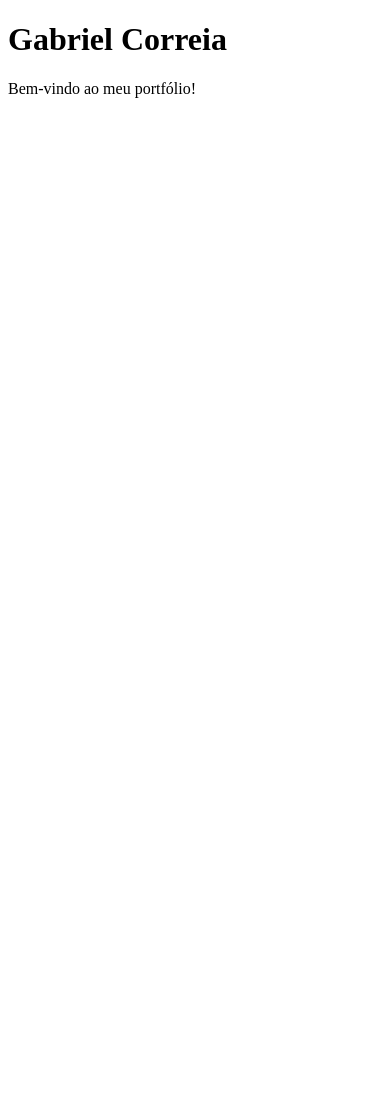
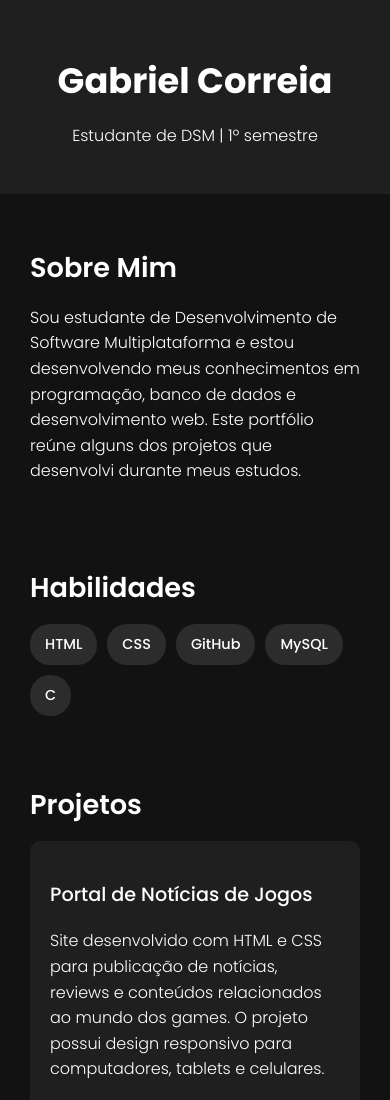
Before and after one commit to GabrielCMV7/portfolio, a plain HTML site: page index.html in a window 390 px wide. Shown: the top 1100 px of the page. Before the commit the page ends 844 px from the top, so only its background shows below. Drawn offline with Linux system fonts and the light colour scheme.

Commit message:
alteraçoes

```diff
--- a/index.html
+++ b/index.html
@@ -1,12 +1,90 @@
-<!DOCTYPE html>
+<!doctype html>
 <html lang="pt-BR">
-<head>
-    <meta charset="UTF-8">
-    <meta name="viewport" content="width=device-width, initial-scale=1.0">
-    <title>Meu Portfólio</title>
-</head>
-<body>
-    <h1>Gabriel Correia</h1>
-    <p>Bem-vindo ao meu portfólio!</p>
-</body>
+  <head>
+    <meta charset="UTF-8" />
+    <meta name="viewport" content="width=device-width, initial-scale=1.0" />
+    <link rel="preconnect" href="https://fonts.googleapis.com" />
+    <link rel="preconnect" href="https://fonts.gstatic.com" crossorigin />
+    <link
+      href="https://fonts.googleapis.com/css2?family=Poppins:wght@300;400;500;600;700&display=swap"
+      rel="stylesheet"
+    />
+
+    <link rel="stylesheet" href="style.css" />
+    <title>Portfólio - Gabriel Correia</title>
+  </head>
+  <body>
+    <header>
+      <h1>Gabriel Correia</h1>
+      <p>Estudante de DSM | 1º semestre</p>
+    </header>
+
+    <section>
+      <h2>Sobre Mim</h2>
+      <p>
+        Sou estudante de Desenvolvimento de Software Multiplataforma e estou
+        desenvolvendo meus conhecimentos em programação, banco de dados e
+        desenvolvimento web. Este portfólio reúne alguns dos projetos que
+        desenvolvi durante meus estudos.
+      </p>
+    </section>
+
+    <section>
+      <h2>Habilidades</h2>
+
+      <div class="habilidades">
+        <span>HTML</span>
+        <span>CSS</span>
+        <span>GitHub</span>
+        <span>MySQL</span>
+        <span>C</span>
+      </div>
+    </section>
+
+    <section>
+      <h2>Projetos</h2>
+
+      <div class="projeto">
+        <h3>Portal de Notícias de Jogos</h3>
+        <p>
+          Site desenvolvido com HTML e CSS para publicação de notícias, reviews
+          e conteúdos relacionados ao mundo dos games. O projeto possui design
+          responsivo para computadores, tablets e celulares.
+        </p>
+
+        <p class="texto-projeto">Acesse o projeto através do botão abaixo.</p>
+
+        <a
+          href="https://miguelc-dev.github.io/game-sphere/"
+          target="_blank"
+          class="btn-projeto"
+        >
+          Ver Projeto
+        </a>
+      </div>
+    </section>
+
+    <section>
+      <h2>Contato</h2>
+
+      <p>
+        Caso queira entrar em contato ou conhecer mais sobre meus projetos,
+        utilize um dos links abaixo:
+      </p>
+
+      <div class="contatos">
+        <a
+          href="mailto:gabrielc262626@gmail.com?subject=Contato pelo Portfólio"
+        >
+          E-mail
+        </a>
+
+        <a href="https://github.com/GabrielCMV7" target="_blank"> GitHub </a>
+      </div>
+    </section>
+
+    <footer>
+      <p>© 2026 Gabriel Correia. Todos os direitos reservados.</p>
+    </footer>
+  </body>
 </html>
--- /dev/null
+++ b/style.css
@@ -0,0 +1,157 @@
+body {
+    font-family: 'Poppins', sans-serif;
+    font-size: 16px;
+    margin: 0;
+    background: #121212;
+    color: white;
+}
+
+header {
+    text-align: center;
+    padding: 50px;
+    background: #1f1f1f;
+}
+
+h1 {
+    font-size: 3rem;
+    font-weight: 700;
+    margin-bottom: 10px;
+}
+
+h2 {
+    font-size: 2rem;
+    font-weight: 600;
+    margin-bottom: 15px;
+}
+
+h3 {
+    font-size: 1.4rem;
+    font-weight: 500;
+}
+
+p {
+    font-size: 1.1rem;
+    font-weight: 300;
+    line-height: 1.6;
+}
+
+section {
+    max-width: 900px;
+    margin: 30px auto;
+    padding: 20px;
+}
+
+.habilidades {
+    display: flex;
+    flex-wrap: wrap;
+    gap: 10px;
+    margin-top: 15px;
+}
+
+.habilidades span {
+    background: #2c2c2c;
+    padding: 10px 15px;
+    border-radius: 20px;
+    font-weight: 500;
+    font-size: 0.95rem;
+    transition: 0.3s;
+}
+
+.habilidades span:hover {
+    transform: translateY(-3px);
+}
+
+.projeto {
+    background: #1f1f1f;
+    padding: 20px;
+    margin-top: 15px;
+    border-radius: 10px;
+    transition: 0.3s;
+}
+
+.projeto:hover {
+    transform: translateY(-5px);
+}
+
+.texto-projeto {
+    margin-top: 15px;
+    margin-bottom: 10px;
+    font-size: 0.95rem;
+    opacity: 0.8;
+}
+
+.btn-projeto {
+    display: inline-block;
+    margin-top: 10px;
+    padding: 10px 20px;
+    background: #ffffff;
+    color: #121212;
+    text-decoration: none;
+    border-radius: 8px;
+    font-weight: 600;
+    transition: 0.3s;
+}
+
+.btn-projeto:hover {
+    transform: translateY(-2px);
+}
+
+.contatos {
+    display: flex;
+    justify-content: center;
+    gap: 15px;
+    flex-wrap: wrap;
+    margin-top: 20px;
+}
+
+.contatos a {
+    text-decoration: none;
+    color: white;
+    background: #1f1f1f;
+    padding: 12px 20px;
+    border-radius: 8px;
+    font-weight: 500;
+    transition: 0.3s;
+}
+
+.contatos a:hover {
+    transform: translateY(-3px);
+}
+
+footer {
+    text-align: center;
+    padding: 20px;
+    background: #1f1f1f;
+    margin-top: 40px;
+}
+
+@media (max-width: 768px) {
+    header {
+        padding: 30px 15px;
+    }
+
+    section {
+        padding: 15px;
+        margin: 15px;
+    }
+
+    h1 {
+        font-size: 2.2rem;
+    }
+
+    h2 {
+        font-size: 1.7rem;
+    }
+
+    h3 {
+        font-size: 1.2rem;
+    }
+
+    p {
+        font-size: 1rem;
+    }
+
+    .habilidades span {
+        font-size: 0.9rem;
+    }
+}
```
